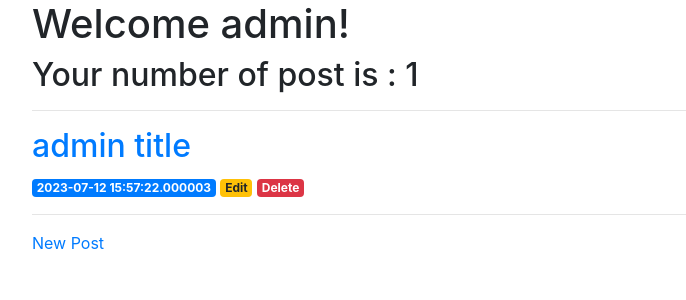
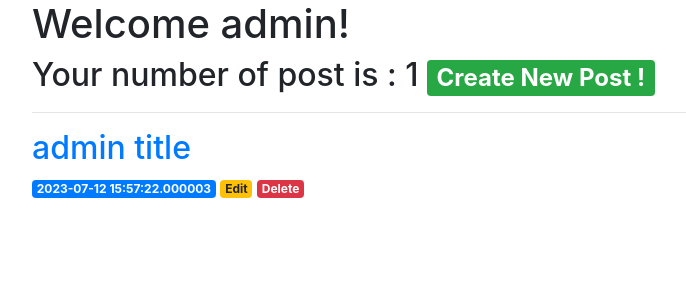
Before and after one commit to camillelhenry2021/flask_blog, a Flask app: page /profile in a window 1280 px wide. Shown: the part 40-340 px from the top of the page, without its empty margins (53-739 px from the left). Run offline with Flask 3, Linux system fonts and the light colour scheme; a user stored in the database is signed in; data comes from the database, SQL or seed files in the repository; some libraries are stand-ins or nearby versions.

Commit message:
change create post button

```diff
--- a/project/templates/profile.html
+++ b/project/templates/profile.html
@@ -6,6 +6,9 @@
 </h1>
 <h2 class="subtitle">
   Your number of post is : {{nb_posts}}
+  <a href="{{url_for('main.create')}}">
+    <span class="badge badge-success">Create New Post !</span>
+  </a>
 </h2>
 <hr>
 {% for post in posts %}
@@ -20,6 +23,4 @@
           <span class="badge badge-danger">Delete</span>
         </a>
 {% endfor %}
-<hr>
-<a href="{{url_for('main.create')}}">New Post</a>
 {% endblock %}
```
